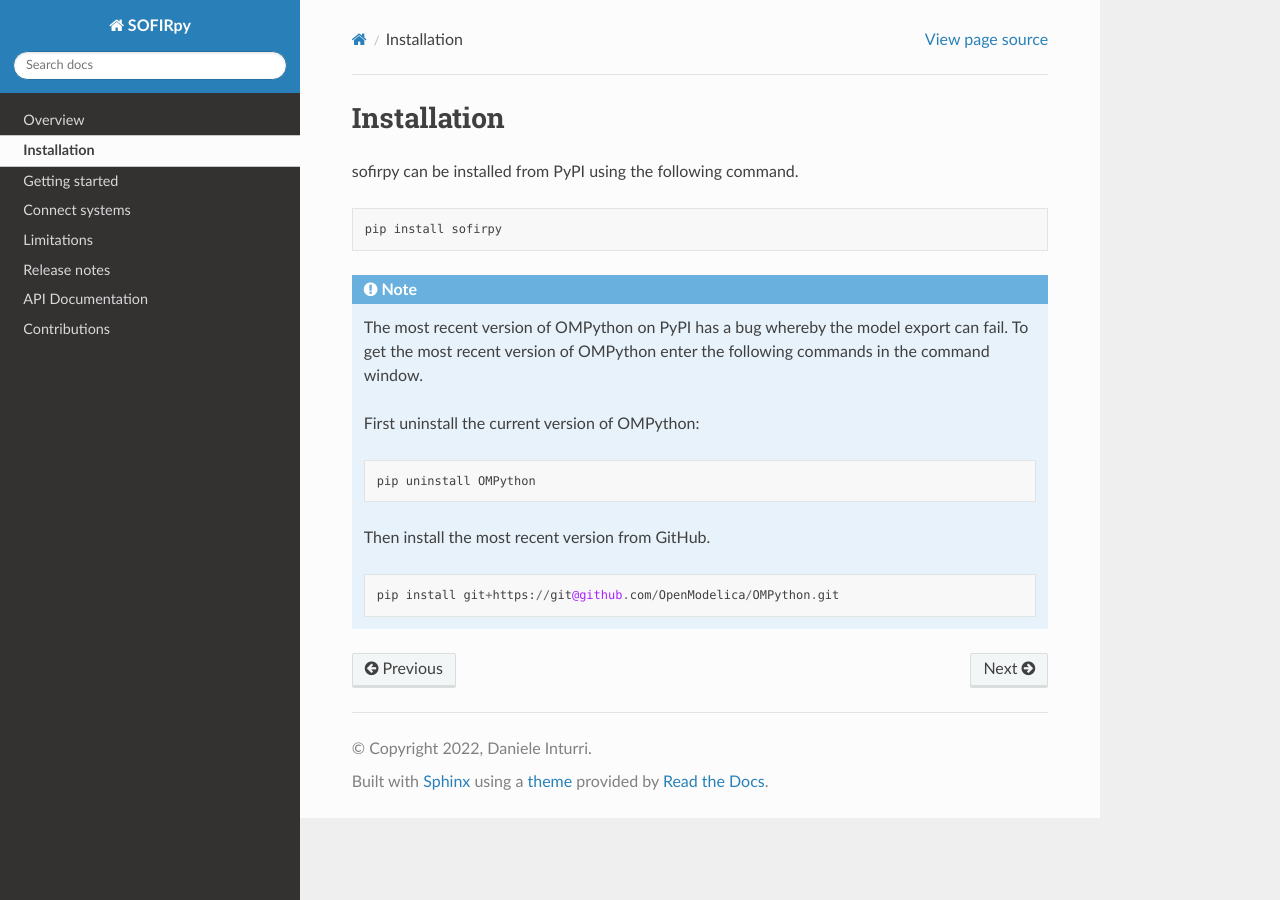
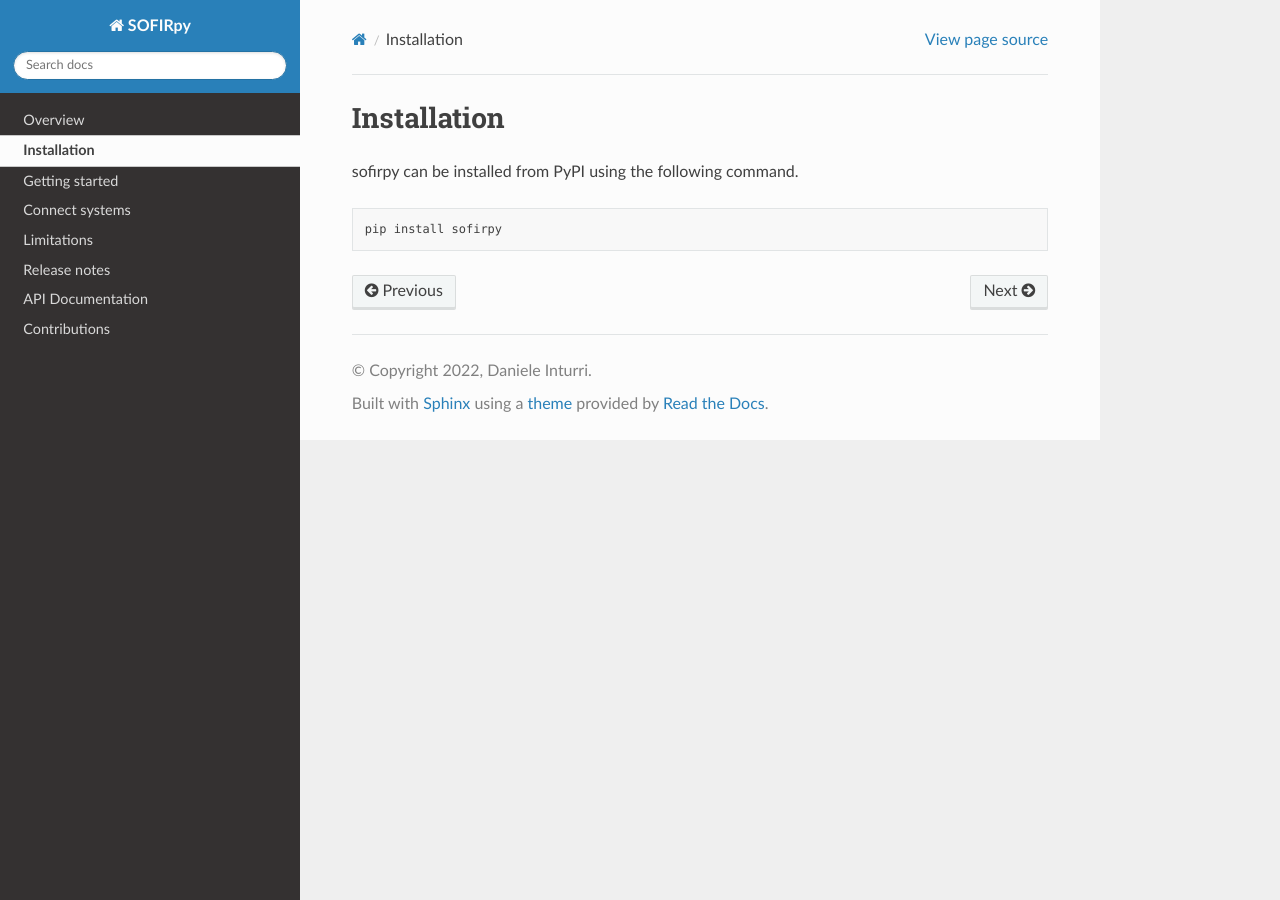
Before and after one commit to fluid-systems/SOFIRpy, a Sphinx documentation site: the page built from docs/installation.rst, in a window 1280 px wide. Built offline with Sphinx 7.4.7 and the Read the Docs theme 2.0.0, drawn with Linux system fonts in a browser that asks for light colours.

Commit message:
remove note for ompython since bug was fixed

```diff
--- a/docs/installation.rst
+++ b/docs/installation.rst
@@ -6,21 +6,3 @@ sofirpy can be installed from PyPI using the following command.
 .. code-block::
 
     pip install sofirpy
-
-.. note::
-
-    The most recent version of OMPython on PyPI has a bug whereby the model
-    export can fail. To get the most recent version of OMPython enter the
-    following commands in the command window.
-
-    First uninstall the current version of OMPython:
-
-    .. code-block::
-
-        pip uninstall OMPython
-
-    Then install the most recent version from GitHub.
-
-    .. code-block::
-
-        pip install git+https://git@github.com/OpenModelica/OMPython.git
```
